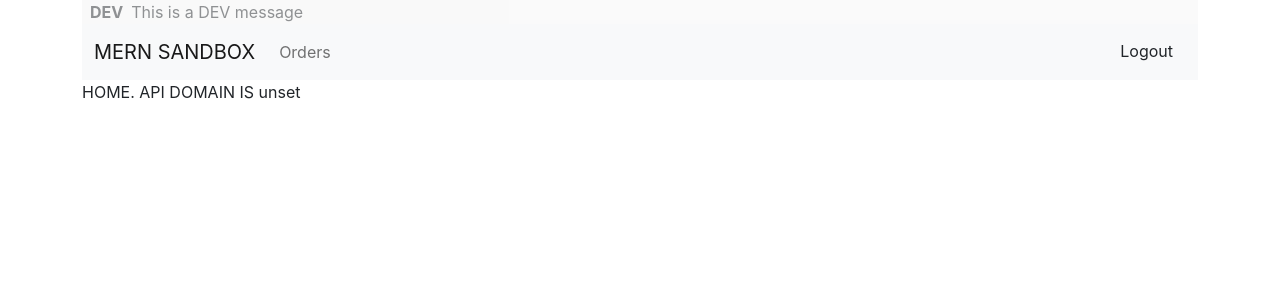
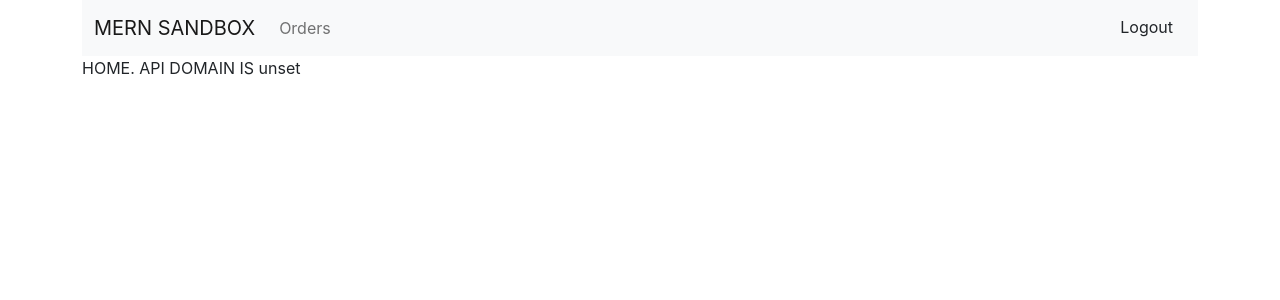
Before and after one commit to mike-evlantev/mern-sandbox, a React (Create React App) app in the folder client/: page / in a window 1280 px wide. Shown: the top 300 px of the page. Built offline with nearby package versions, Linux system fonts and the light colour scheme; no server answers; sample sign-in values are in the browser's storage.

Commit message:
removed test component

```diff
--- a/client/src/App.tsx
+++ b/client/src/App.tsx
@@ -28,7 +28,6 @@ function RequireAuth({ children }: { children: JSX.Element }) {
 function Layout() {
   return (
     <div>
-      <Dev>This is a DEV message</Dev>
       {/* A "layout route" is a good place to put markup you want to
           share across all the pages on your site, like navigation. */}
       <Nav />
```
